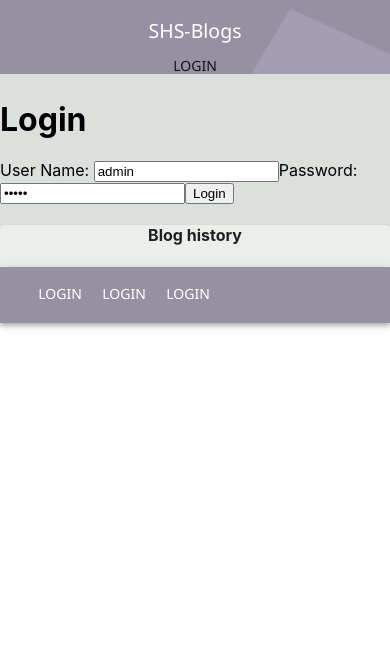
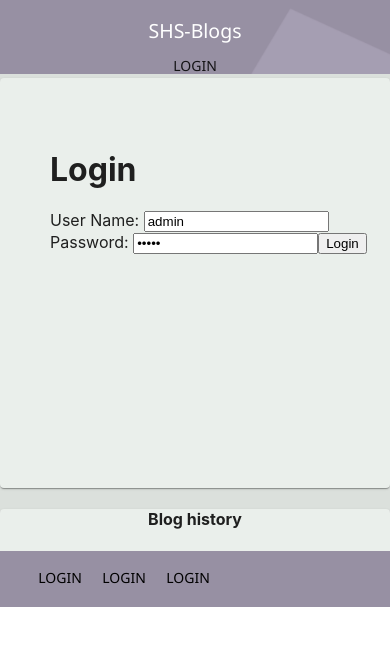
Before and after one commit to HannaTuominen/SHS-Blog, a React (Create React App) app in the folder frontend/: page /login in a window 390 px wide. Shown: the top 646 px of the page. Built offline with nearby package versions, Linux system fonts and the light colour scheme; no server answers.

Commit message:
Update outlook of the site with mobile and overall.

```diff
--- a/frontend/src/Components/App.js
+++ b/frontend/src/Components/App.js
@@ -8,7 +8,7 @@ import { Box } from '@material-ui/core'
 
 export default class extends Component {
   render() {
-    return <Box bgcolor= "secondary.light"  height="100%" >
+    return <Box bgcolor= "secondary.light"  position="absolute">
           <Header/>
           <Blogpost height="100%"/>
           <Footer />
--- a/frontend/src/Components/AuthenticatedRoute.js
+++ b/frontend/src/Components/AuthenticatedRoute.js
@@ -7,7 +7,7 @@ class AuthenticatedRoute extends Component {
     if (AuthenticationService.isUserLoggedIn()) {
       return <Route {...this.props} />
     } else {
-      return <Redirect to="/login" currentPostId={this.state.currentPostId} />
+      return <Redirect to="/login"  />
     }
 
   }
--- a/frontend/src/Components/Blogposts/WelcomePane.js
+++ b/frontend/src/Components/Blogposts/WelcomePane.js
@@ -12,8 +12,8 @@ import './../../App.css';
 const useStyles = theme => ({
   welcome: {
     padding: "50px 0px 0px 50px",
-    height: 360,
     margin: "30px 30px 0px 30px",
+    height:"360px",
     ['@media (max-width:600px)']: { // eslint-disable-line no-useless-computed-key
       margin: "0px",
       padding: "50px 0px 0px 50px",
--- a/frontend/src/Components/Blogposts/index.js
+++ b/frontend/src/Components/Blogposts/index.js
@@ -12,6 +12,7 @@ import history from './history'
 import AuthenticatedRoute from "../AuthenticatedRoute";
 import LogoutComponent from "../LogoutComponent";
 import LoginComponent from "../LoginComponent";
+import {Box} from "@material-ui/core";
 
 export default class Blogpost extends Component {
   currentPostText;
@@ -82,7 +83,7 @@ export default class Blogpost extends Component {
               path="/login"
               render={(props) => <LoginComponent {...props} currentPostId={this.state.currentPostId} />}
             />
-            <AuthenticatedRoute path="/logout" exact component={LogoutComponent} />
+            <Route path="/logout" render={(props) => <LogoutComponent {...props} currentPostId={this.state.currentPostId}/>} />
           </Switch>
         </Router>
       </Grid>
--- a/frontend/src/Components/Layouts/Footer.js
+++ b/frontend/src/Components/Layouts/Footer.js
@@ -7,11 +7,13 @@ import InputBase from '@material-ui/core/InputBase';
 import Button from '@material-ui/core/Button';
 import {withStyles} from "@material-ui/core/styles";
 import AuthenticationService from "../../service/AuthenticationService";
+import Box from "@material-ui/core/Box";
 
 const useStyles = theme => ({
   footer: {
-    position: "relative",
-    bottom:"0"
+    zIndex: "1",
+    position: "relative"
+
 },
 });
 
@@ -23,7 +25,7 @@ class Footer extends Component {
 
   render() {
     const { classes } = this.props;
-    return <AppBar position="static" className={classes.footer}>
+    return <Box className={classes.footer} bgcolor="primary.main">
       <Toolbar>
         <IconButton edge="start"color="inherit" aria-label="menu">
         </IconButton>
@@ -31,7 +33,7 @@ class Footer extends Component {
         <Button color="inherit">Login</Button>
         <Button color="inherit">Login</Button>
       </Toolbar>
-    </AppBar>
+    </Box>
   }
 
 }
--- a/frontend/src/Components/Layouts/Header.js
+++ b/frontend/src/Components/Layouts/Header.js
@@ -20,6 +20,7 @@ const useStyles = theme => ({
     }
   },
   title: {
+      cursor: "pointer",
       padding: "20px",
       flexGrow: 1,
       justifyContent: 'center',
@@ -81,9 +82,9 @@ class Header extends Component {
   render(){
     const { classes } = this.props;
     return <div>
-    <img src={img} className={classes.headerImage} />
-      <AppBar position="static" className={classes.alignItemsAndJustifyContent}>
-              <Typography color="primary.light" variant="h1" className={classes.title}>
+    <img src={img} className={classes.headerImage}  />
+      <AppBar position="static" className={classes.alignItemsAndJustifyContent} >
+        <Typography color="primary.light" variant="h1" className={classes.title} onClick={() => history.push('/')} >
           SHS-Blogs
         </Typography>
         <Typography color="primary.light" className={classes.display}>
@@ -92,9 +93,9 @@ class Header extends Component {
         <Typography color="primary.light" className={classes.display}>
            Sanat suussani sulavat, puheet putoelevat, kielelleni kerkiävät, hampahilleni hajoovat.
         </Typography>
-        {!this.state.isLoggedIn &&  <Button onClick={() => history.push('/login')} >Login</Button>}
-        {this.state.isLoggedIn  &&  <Button onClick={() => {
-          history.push('/')
+        {!this.state.isLoggedIn && <Button onClick={() => history.push('/login')} >Login</Button>}
+        {this.state.isLoggedIn && <Button onClick={() => {
+          history.push('/logout')
           AuthenticationService.logout()
         }}>Logout</Button>}
       </AppBar>
--- a/frontend/src/Components/LoginComponent.js
+++ b/frontend/src/Components/LoginComponent.js
@@ -1,5 +1,22 @@
 import React, { Component } from 'react'
 import AuthenticationService from '../service/AuthenticationService';
+import Paper from "@material-ui/core/Paper";
+import {withStyles} from "@material-ui/core/styles";
+
+const useStyles = theme => ({
+  welcome: {
+    padding: "50px 0px 0px 50px",
+    margin: "30px 30px 0px 30px",
+    height:"360px",
+    ['@media (max-width:600px)']: { // eslint-disable-line no-useless-computed-key
+      margin: "0px",
+      padding: "50px 0px 0px 50px",
+    }
+  },
+  btn: {
+    width: 205
+  }
+});
 
 class LoginComponent extends Component {
 
@@ -43,7 +60,7 @@ class LoginComponent extends Component {
         console.log("successfully logged in");
         AuthenticationService.registerSuccessfulLogin(this.state.username, this.state.password)
         this.setState({showSuccessMessage:true})
-        this.props.history.push(`/edit` )
+        this.props.history.push('/')
       }).catch(() => {
       this.setState({ showSuccessMessage: false })
       this.setState({ hasLoginFailed: true })
@@ -53,8 +70,10 @@ class LoginComponent extends Component {
   }
 
   render() {
+    const { classes } = this.props;
     return (
       <div>
+        <Paper className={classes.welcome}>
           <h1>Login</h1>
           <div className="container">
             {this.state.hasLoginFailed && <div className="alert alert-warning">Invalid Credentials</div>}
@@ -63,8 +82,10 @@ class LoginComponent extends Component {
             Password: <input type="password" name="password" value={this.state.password} onChange={this.handleChange} />
             <button className="btn btn-success" onClick={this.loginClicked}>Login</button>
           </div>
+        </Paper>
+
       </div>
     )
   }
 }
-export default (LoginComponent)
+export default withStyles(useStyles) (LoginComponent)
--- a/frontend/src/Components/LogoutComponent.js
+++ b/frontend/src/Components/LogoutComponent.js
@@ -1,15 +1,32 @@
 import React, { Component } from 'react'
+import Paper from "@material-ui/core/Paper";
+import {withStyles} from "@material-ui/core/styles";
 
+const useStyles = theme => ({
+  welcome: {
+    padding: "50px 0px 0px 50px",
+    margin: "30px 30px 0px 30px",
+    height:"360px",
+    ['@media (max-width:600px)']: { // eslint-disable-line no-useless-computed-key
+      margin: "0px",
+      padding: "50px 0px 0px 50px",
+    }
+  },
+  btn: {
+    width: 205
+  }
+});
 class LogoutComponent extends Component {
   render() {
+    const { classes } = this.props;
     return (
-      <>
+      <Paper height="360px" className={classes.welcome}>
         <h1>You are logged out</h1>
         <div className="container">
-          Thank You for Using Our Application.
+          You are no longer an admin.
         </div>
-      </>
+      </Paper>
     )
   }
 }
-export default LogoutComponent
+export default withStyles(useStyles) (LogoutComponent)
```
Lines whose indentation alone changed are shown as unchanged.
